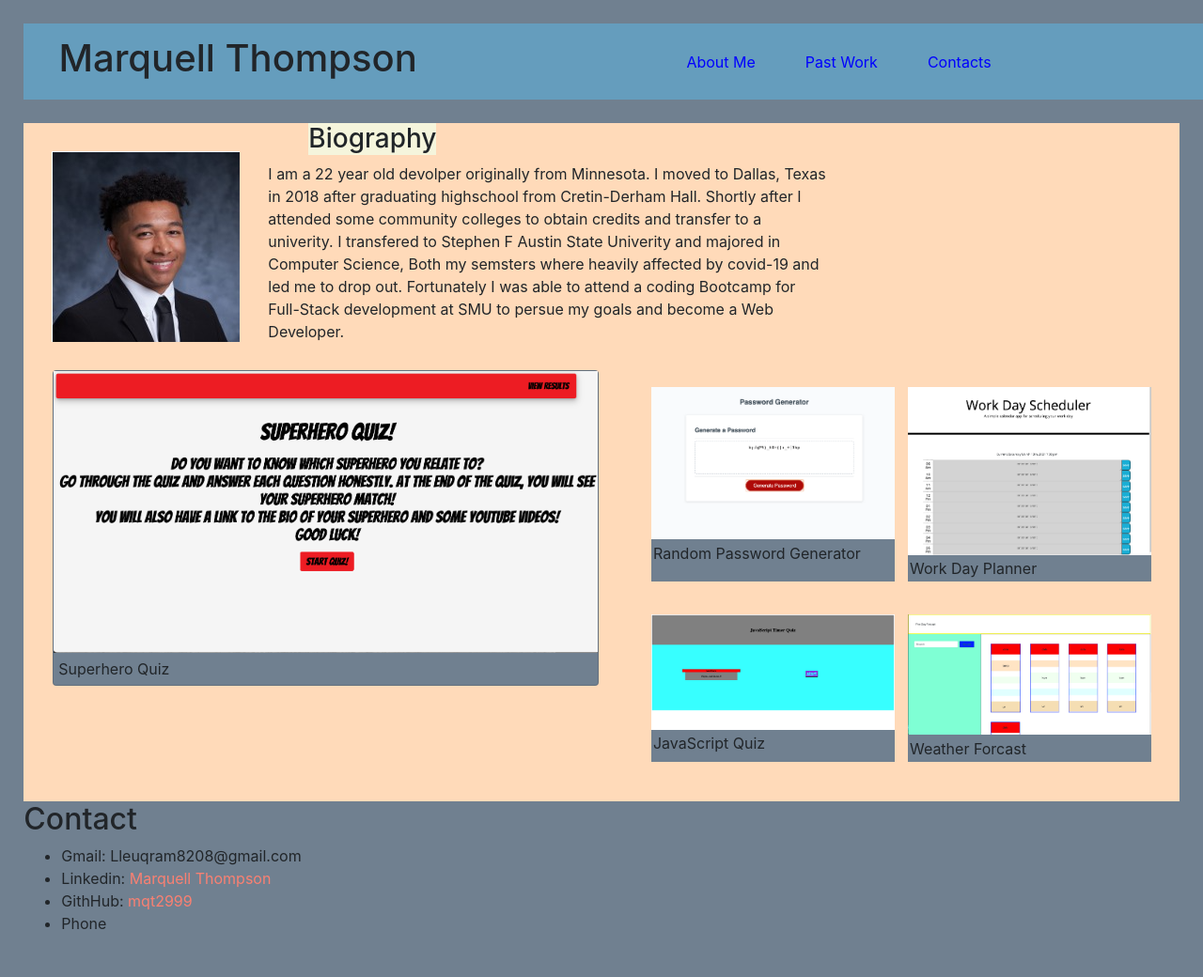
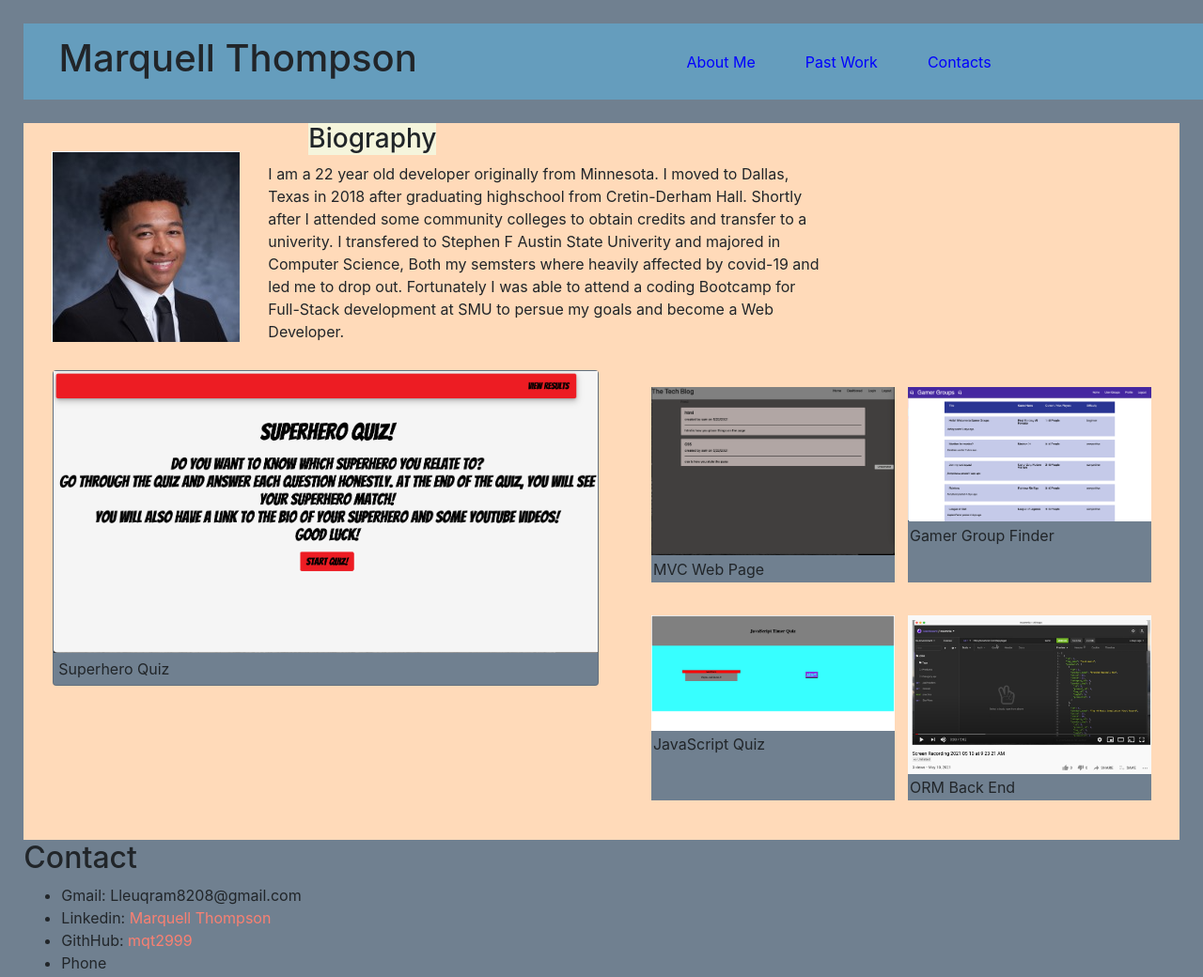
Before and after one commit to mqt2999/MyPortfolio, a plain HTML site: page index.html in a window 1280 px wide. Shown: the whole page at 94% size. Drawn offline with nearby package versions, Linux system fonts and the light colour scheme.

Commit message:
updating some projects

```diff
--- a/index.html
+++ b/index.html
@@ -40,7 +40,7 @@
 
                 <h3> Biography </h3>
 
-                <p id="about-me"> I am a 22 year old devolper originally from Minnesota. I moved to Dallas, Texas in
+                <p id="about-me"> I am a 22 year old developer originally from Minnesota. I moved to Dallas, Texas in
                     2018 after
                     graduating highschool from Cretin-Derham Hall. Shortly after I attended some community colleges to
                     obtain credits and transfer to a univerity. I transfered to Stephen F Austin State Univerity and
@@ -70,17 +70,17 @@
 
                 <div class='smallSub'>
                     <div class="card-smaller">
-                        <a target='_blank' href='https://mqt2999.github.io/RandomKey/'>
-                            <img class="smallerPic" src="./Images/randomPassword.png" alt="Random Password Generator"> </a>
+                        <a target='_blank' href='https://mvc-webpage.herokuapp.com/'>
+                            <img class="smallerPic" src="./Images/homepage.png" alt="MVC Web Page"> </a>
                         <div class="card-body">
-                            <p class="card-text"> Random Password Generator </p>
+                            <p class="card-text"> MVC Web Page </p>
                         </div>
                     </div>
                     <div class="card-smaller">
-                        <a target='_blank' href='https://mqt2999.github.io/Day-Planner/'>
-                            <img class="smallerPic" src="./Images/planner.png" alt="Work Day Planner"> </a>
+                        <a target='_blank' href='https://gamer-groups.herokuapp.com/'>
+                            <img class="smallerPic" src="./Images/gamerGroup.png" alt="Gamer Group"> </a>
                         <div class="card-body">
-                            <p class="card-text"> Work Day Planner </p>
+                            <p class="card-text"> Gamer Group Finder </p>
                         </div>
                     </div>
                 </div>
@@ -94,9 +94,9 @@
                         </div>
                     </div>
                     <div class="card-smaller">
-                        <a target='_blank' href='https://mqt2999.github.io/Weather-Site/'> <img class="smallerPic" src="./Images/weather.png" alt="projectOne"> </a>
+                        <a target='_blank' href='https://youtu.be/TYWiisx48vc'> <img class="smallerPic" src="./Images/ORM.png" alt="ORM Back End"> </a>
                         <div class="card-body">
-                            <p class="card-text"> Weather Forcast </p>
+                            <p class="card-text"> ORM Back End </p>
                         </div>
                     </div>
                 </div>
```
Also changed, not shown: Images/ORM.png (added), Images/gamerGroup.png (added), Images/homepage.png (added), 1 other file.
